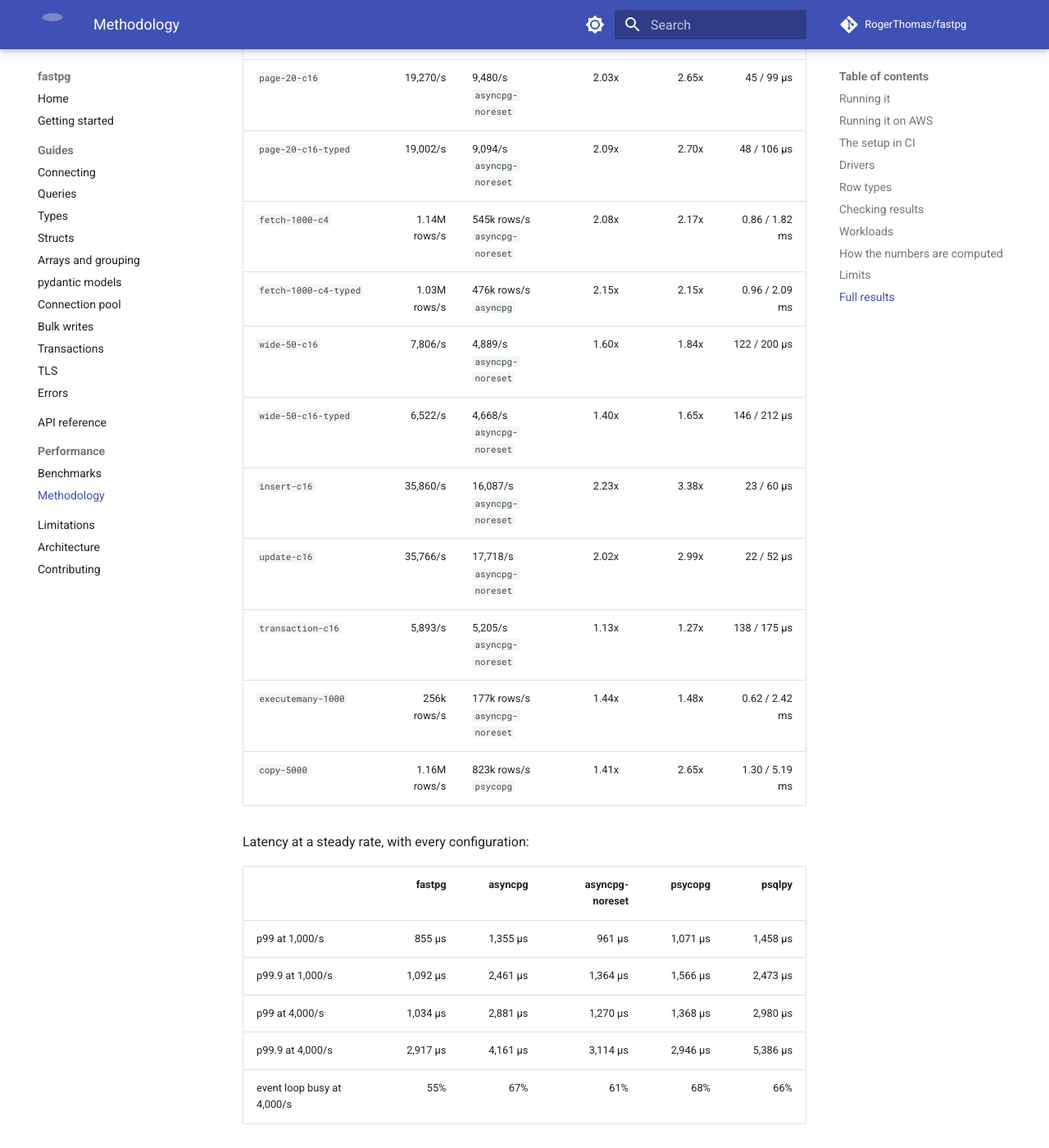
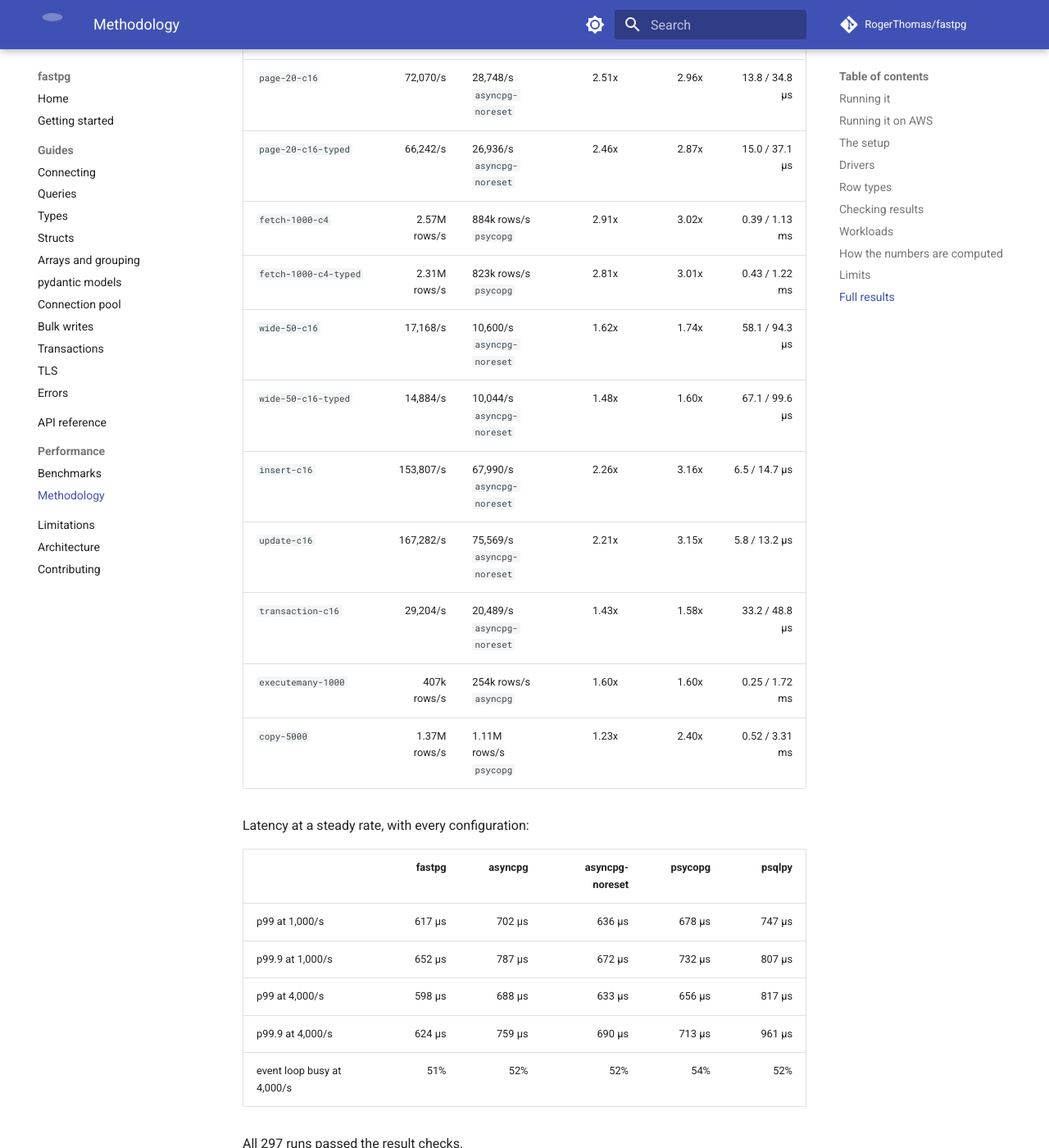
Before and after one commit to RogerThomas/fastpg, an MkDocs documentation site: the page built from docs/benchmarks.md, in a window 1280 px wide and 1400 px high, scrolled down 5548 px. Shown: the whole window at 82% size. Built offline with MkDocs 1.6.1 and Material for MkDocs 9.7.7, drawn with Linux system fonts in a browser that asks for light colours; comment, search, counter and statistics services are not loaded; some of the changed text lies outside the part shown.

Commit message:
docs(benchmarks): describe the AWS machines behind the published numbers (#82)
The Methodology page now describes the machines the published benchmark
numbers come from, to match #81.

- The setup: x86_64 on an AWS m8a.2xlarge, 8 vCPU; arm64 on an AWS
m9g.2xlarge, 8 vCPU; PostgreSQL 18.6 in Docker on the same machine;
fastpg 0.2.1 and psqlpy 0.13.1.
- "Running it on AWS" says the published results come from `task
bench-aws`. The Benchmarks workflow description stays as it is.
- The limit about shared runners now covers spot instances, in two
sentences.
- Full results and the steady-rate latency table come from the x86_64
AWS run of fastpg 0.2.1 (2026-11-10). The transaction lead over default
asyncpg is now 1.58x.

```diff
--- a/docs/benchmarks.md
+++ b/docs/benchmarks.md
@@ -15,8 +15,8 @@
 runs it in GitHub Actions: on pushes to `main` that change the library or the benchmarks,
 weekly, on pull requests labelled `benchmark`, and on demand.
 Each run writes its results to the run's summary page, with the raw JSON as an artifact.
-The published results come from a released wheel, installed from PyPI:
-`gh workflow run benchmarks.yml -f fastpg-version=0.1.4`.
+To test a released wheel, installed from PyPI:
+`gh workflow run benchmarks.yml -f fastpg-version=0.2.1`.
 Other runs build fastpg from source, without the release wheels' profile-guided optimisation.
 
 ## Running it
@@ -54,14 +55,13 @@
 
 It needs the aws CLI with the `fastpg-benchmarks` profile.
 
-## The setup in CI
+## The setup
 
-* A GitHub-hosted `ubuntu-24.04` runner: AMD EPYC 9V74, 4 vCPUs, 16 GB.
-  GitHub's arm64 runner (`ubuntu-24.04-arm`, 4 vCPUs, 16 GB) gives similar ratios
-  ([run 42530219819](https://github.com/RogerThomas/fastpg/actions/runs/42530219819)).
-* PostgreSQL 18.6 on the same machine, with `synchronous_commit=off`.
+* An x86_64 AWS m8a.2xlarge, 8 vCPU.
+  An arm64 AWS m9g.2xlarge, also 8 vCPU, gives similar ratios.
+* PostgreSQL 18.6 in Docker on the same machine, with `synchronous_commit=off`.
 * CPython 3.14.7 and uvloop.
-* fastpg 0.1.0, asyncpg 0.32.0, psycopg 3.3.6 and psqlpy 0.12.1.
+* fastpg 0.2.1, asyncpg 0.32.0, psycopg 3.3.6 and psqlpy 0.13.1.
 * 3 trials of 3 seconds for each workload and driver. The tables show the median.
 
 ## Drivers
@@ -91,7 +91,7 @@
   So `asyncpg-noreset` is the like-for-like comparison.
   It's safe here because no workload changes session state.
   fastpg's `pool.transaction()` does reset, inside the `COMMIT`'s round trip, so on the
-  transaction workload default `asyncpg` is like for like: there fastpg leads it by 1.27x.
+  transaction workload default `asyncpg` is like for like: there fastpg leads it by 1.58x.
 * **Queueing on busy connections (fastpg).**
   fastpg's pool sends a query to an idle connection first.
   Only when all are busy does it send several queries to one connection.
@@ -172,10 +172,8 @@
 
 ## Limits
 
-* **Shared, noisy machines.** The runners are shared VMs, with PostgreSQL on the same
-  machine. Compare drivers within one run, not across runs. Treat a few percent as a tie.
-  An [earlier run](https://github.com/RogerThomas/fastpg/actions/runs/39667991922), on a
-  different CPU, was 25-45% slower overall, with ratios within 0.3x of these.
+* **Spot instances.** Each piece of a run gets its own 8-vCPU spot instance, which still
+  varies a little from run to run. Read the ratios, and treat a few percent as a tie.
 * **No network.** Client and server talk over loopback, so round trips are short.
   Over a real network, the round trip adds the same time to every driver.
 * **Client-side only.** The server's CPU isn't measured.
@@ -188,37 +186,37 @@
 
 ## Full results
 
-From [run 39671855945](https://github.com/RogerThomas/fastpg/actions/runs/39671855945).
+From the x86_64 AWS run of fastpg 0.2.1 on 2026-11-10.
 "vs default asyncpg" compares with asyncpg's default pool, which resets the session after
 every query.
 CPU is the client's CPU time per operation.
 
 | workload | fastpg | fastest other | vs fastest other | vs default asyncpg | CPU/op: fastpg / fastest other |
 |---|---:|---|---:|---:|---:|
-| `point-c1` | 9,284/s | 6,310/s `asyncpg-noreset` | 1.47x | 2.65x | 39 / 85 µs |
-| `point-c16` | 38,402/s | 17,262/s `asyncpg-noreset` | 2.22x | 3.41x | 23 / 56 µs |
-| `point-c64` | 54,019/s | 17,577/s `asyncpg-noreset` | 3.07x | 4.83x | 17 / 55 µs |
-| `point-c16-typed` | 39,774/s | 17,144/s `asyncpg-noreset` | 2.32x | 3.60x | 23 / 57 µs |
-| `page-20-c16` | 19,270/s | 9,480/s `asyncpg-noreset` | 2.03x | 2.65x | 45 / 99 µs |
-| `page-20-c16-typed` | 19,002/s | 9,094/s `asyncpg-noreset` | 2.09x | 2.70x | 48 / 106 µs |
-| `fetch-1000-c4` | 1.14M rows/s | 545k rows/s `asyncpg-noreset` | 2.08x | 2.17x | 0.86 / 1.82 ms |
-| `fetch-1000-c4-typed` | 1.03M rows/s | 476k rows/s `asyncpg` | 2.15x | 2.15x | 0.96 / 2.09 ms |
-| `wide-50-c16` | 7,806/s | 4,889/s `asyncpg-noreset` | 1.60x | 1.84x | 122 / 200 µs |
-| `wide-50-c16-typed` | 6,522/s | 4,668/s `asyncpg-noreset` | 1.40x | 1.65x | 146 / 212 µs |
-| `insert-c16` | 35,860/s | 16,087/s `asyncpg-noreset` | 2.23x | 3.38x | 23 / 60 µs |
-| `update-c16` | 35,766/s | 17,718/s `asyncpg-noreset` | 2.02x | 2.99x | 22 / 52 µs |
-| `transaction-c16` | 5,893/s | 5,205/s `asyncpg-noreset` | 1.13x | 1.27x | 138 / 175 µs |
-| `executemany-1000` | 256k rows/s | 177k rows/s `asyncpg-noreset` | 1.44x | 1.48x | 0.62 / 2.42 ms |
-| `copy-5000` | 1.16M rows/s | 823k rows/s `psycopg` | 1.41x | 2.65x | 1.30 / 5.19 ms |
+| `point-c1` | 49,994/s | 35,562/s `asyncpg-noreset` | 1.41x | 2.41x | 7.7 / 15.9 µs |
+| `point-c16` | 154,049/s | 69,483/s `asyncpg-noreset` | 2.22x | 3.06x | 6.4 / 14.4 µs |
+| `point-c64` | 188,227/s | 63,340/s `asyncpg-noreset` | 2.97x | 4.05x | 5.3 / 15.8 µs |
+| `point-c16-typed` | 149,250/s | 68,617/s `asyncpg-noreset` | 2.18x | 3.00x | 6.7 / 14.6 µs |
+| `page-20-c16` | 72,070/s | 28,748/s `asyncpg-noreset` | 2.51x | 2.96x | 13.8 / 34.8 µs |
+| `page-20-c16-typed` | 66,242/s | 26,936/s `asyncpg-noreset` | 2.46x | 2.87x | 15.0 / 37.1 µs |
+| `fetch-1000-c4` | 2.57M rows/s | 884k rows/s `psycopg` | 2.91x | 3.02x | 0.39 / 1.13 ms |
+| `fetch-1000-c4-typed` | 2.31M rows/s | 823k rows/s `psycopg` | 2.81x | 3.01x | 0.43 / 1.22 ms |
+| `wide-50-c16` | 17,168/s | 10,600/s `asyncpg-noreset` | 1.62x | 1.74x | 58.1 / 94.3 µs |
+| `wide-50-c16-typed` | 14,884/s | 10,044/s `asyncpg-noreset` | 1.48x | 1.60x | 67.1 / 99.6 µs |
+| `insert-c16` | 153,807/s | 67,990/s `asyncpg-noreset` | 2.26x | 3.16x | 6.5 / 14.7 µs |
+| `update-c16` | 167,282/s | 75,569/s `asyncpg-noreset` | 2.21x | 3.15x | 5.8 / 13.2 µs |
+| `transaction-c16` | 29,204/s | 20,489/s `asyncpg-noreset` | 1.43x | 1.58x | 33.2 / 48.8 µs |
+| `executemany-1000` | 407k rows/s | 254k rows/s `asyncpg` | 1.60x | 1.60x | 0.25 / 1.72 ms |
+| `copy-5000` | 1.37M rows/s | 1.11M rows/s `psycopg` | 1.23x | 2.40x | 0.52 / 3.31 ms |
 
 Latency at a steady rate, with every configuration:
 
 | | fastpg | asyncpg | asyncpg-noreset | psycopg | psqlpy |
 |---|---:|---:|---:|---:|---:|
-| p99 at 1,000/s | 855 µs | 1,355 µs | 961 µs | 1,071 µs | 1,458 µs |
-| p99.9 at 1,000/s | 1,092 µs | 2,461 µs | 1,364 µs | 1,566 µs | 2,473 µs |
-| p99 at 4,000/s | 1,034 µs | 2,881 µs | 1,270 µs | 1,368 µs | 2,980 µs |
-| p99.9 at 4,000/s | 2,917 µs | 4,161 µs | 3,114 µs | 2,946 µs | 5,386 µs |
-| event loop busy at 4,000/s | 55% | 67% | 61% | 68% | 66% |
+| p99 at 1,000/s | 617 µs | 702 µs | 636 µs | 678 µs | 747 µs |
+| p99.9 at 1,000/s | 652 µs | 787 µs | 672 µs | 732 µs | 807 µs |
+| p99 at 4,000/s | 598 µs | 688 µs | 633 µs | 656 µs | 817 µs |
+| p99.9 at 4,000/s | 624 µs | 759 µs | 690 µs | 713 µs | 961 µs |
+| event loop busy at 4,000/s | 51% | 52% | 52% | 54% | 52% |
 
 All 297 runs passed the result checks.
```
Also changed, not shown: other parts of docs/benchmarks.md (+1 -0 lines).
